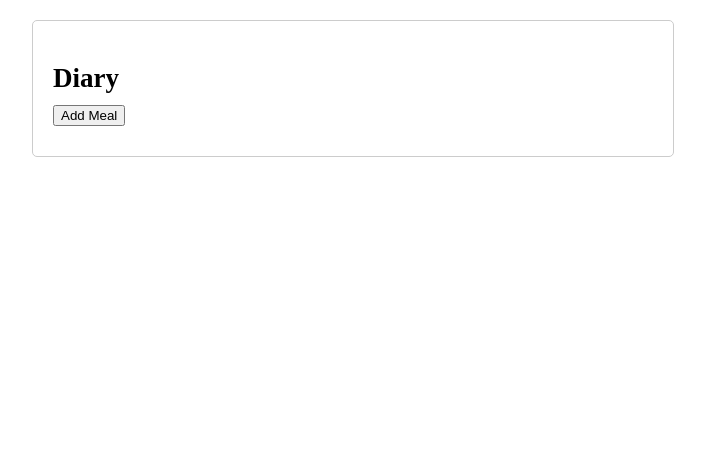
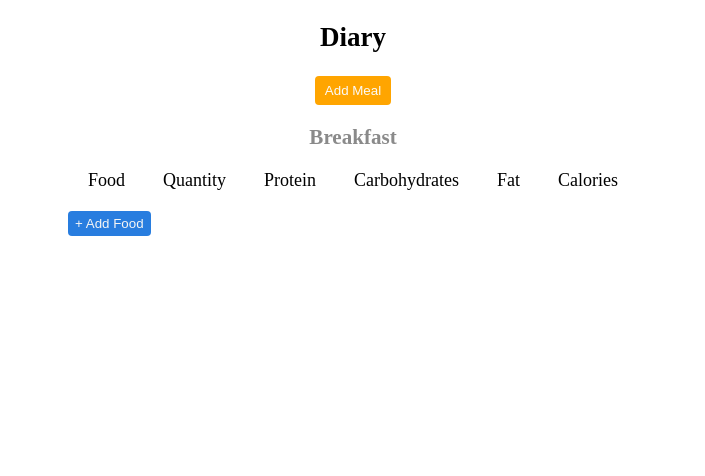
Before and after one commit to git-lavi/MealMaster, a Flask app: page /diary in a window 1280 px wide. Shown: the part 150-626 px from the top of the page, without its empty margins (287-992 px from the left). Run offline with Flask 3, Linux system fonts and the light colour scheme; a user stored in the database is signed in; data comes from the database, SQL or seed files in the repository; both versions use the stored data as it was after the commit; lists and menus that the app fills with data are empty.

Commit message:
add meal completed

```diff
--- a/app.py
+++ b/app.py
@@ -144,22 +144,73 @@ def dashboard():
 @login_required
 def diary():
     current_user = session['username']
-    return render_template("diary.html", current_user=current_user)
+    meals = []
+
+    try:
+        conn, cursor = connect_to_db()
+        cursor.execute("SELECT meal_name from meals WHERE username  = ?", (session['username'],))
+        records = cursor.fetchall()
+        for record in records:
+            meals.append(record[0])
+    except sqlite3.Error as e:
+        flash("Error fetching meals")
+        print("Error in db while fetching meals -", e)
+
+    finally:
+        conn.close()
+
+    return render_template("diary.html", current_user=current_user, meals=meals)
 
 
-@app.route("/food/<food_name>")
-def get_food_nutrition(food_name):
-    url = 'https://trackapi.nutritionix.com/v2/search/instant'
-    headers = {'Content-Type': 'application/x-www-form-urlencoded', 'x-app-id': APP_ID, 'x-app-key': API_KEY}
-    params = {'query': food_name}
+@app.route("/add_meal", methods=['POST'])
+@login_required
+def add_meal():
+    meal_name = request.form.get('meal_name')
+    if not meal_name:
+        flash("Please enter a meal name.", "error")
+        return redirect("/diary")
+    if not meal_name.isalpha():
+        flash("Meal name can only be alphabetical", "error")
+        return redirect("/diary")
 
-    response = requests.get(url, headers=headers, params=params)
-    print("API response: ", response)
-    data = response.json()
+    try:
+        conn, cursor = connect_to_db()
+        cursor.execute("SELECT * FROM meals WHERE username = ? AND meal_name = ?", (session['username'], meal_name))
+        meal_exists = cursor.fetchall()
 
-    branded = data['branded']
+        if meal_exists:
+            flash("This meal already exists!",  "error")
+            return redirect("/diary")
+        else:
+            cursor.execute("INSERT INTO meals (meal_name, username) VALUES (?,?)", (meal_name, session['username']))
+            conn.commit()
+            flash("Meal entered successfully", "success")
 
-    return jsonify(data)
+    except sqlite3.Error as e:
+        print("Error fetching Meals", e)
+        flash("An error occurred while entering meal.", "error")
+        return redirect("/diary")
+
+    finally:
+        if conn:
+            conn.close()
+
+    return redirect("/diary")
+
+
+# @app.route("/food/<food_name>")
+# def get_food_nutrition(food_name):
+#     url = 'https://trackapi.nutritionix.com/v2/search/instant'
+#     headers = {'Content-Type': 'application/x-www-form-urlencoded', 'x-app-id': APP_ID, 'x-app-key': API_KEY}
+#     params = {'query': food_name}
+
+#     response = requests.get(url, headers=headers, params=params)
+#     print("API response: ", response)
+#     data = response.json()
+
+#     branded = data['branded']
+
+#     return jsonify(data)
 
 
 
--- a/static/diary.css
+++ b/static/diary.css
@@ -1,43 +1,104 @@
-/* Add specific styles for the diary page */
 .diary-section {
-    margin-top: 20px;
-    padding: 20px;
-    border: 1px solid #ccc;
-    border-radius: 5px;
-    width: 50%;
-    max-width: 600px;
+    display: flex;
+    flex-direction: column;
+    align-items: center;
 }
 
-.diary-section h2 {
-    margin-bottom: 10px;
+#add-meal-form {
+    display: flex;
+    flex-direction: column;
+    align-items: center;
 }
 
-.food-input {
-    margin-bottom: 10px;
+#add-meal-btn {
+    padding: 7px 10px;
+    border: 0;
+    border-radius: 4px;
+    background-color: orange;
+    color: rgb(250, 250, 250);
+    cursor: pointer;
+    transition-duration: 0.15s;
 }
 
-.food-input label {
-    display: block;
+#add-meal-btn:hover {
+    background-color: rgb(224, 157, 32);
 }
 
-.food-input input[type="text"] {
+#meal-input-overlay {
+    position: fixed;
+    top: 0;
+    left: 0;
+    width: 100%;
+    height: 100%;
+    background-color: rgba(0, 0, 0, 0.5); /* Semi-transparent black overlay */
+    z-index: 999; /* Ensure the overlay is displayed above other content */
+    display: none; /* Initially hidden */
+}
+
+#meal-input {
+    display: none;
+    position: fixed;
+    top: 50%;
+    left: 50%;
+    transform: translate(-50%, -150%);
+    background-color: #e0e0e0;
+    padding: 16px;
+    border-radius: 8px;
+    box-shadow: 0 0 5px rgba(0, 0, 0, 0.2);
+    flex-direction: column;
+    align-items: center;
+}
+
+#meal-input label {
     margin-bottom: 5px;
 }
 
-.food-input button {
-    margin-top: 5px;
-    background-color: #ff6666;
-    color: #fff;
-    border: none;
-    padding: 5px 10px;
+#meal-name {
+    width: 85%;
+    border: 1px solid rgb(116, 116, 116);
+    margin-bottom: 10px;
+    border-radius: 4px;
+}
+
+#meal-submit {
+    background-color: rgb(50, 136, 216);
+    color: whitesmoke;
+    padding: 6px 9px;
+    border: 0;
     border-radius: 3px;
+}
+
+.meal-tables-container {
+    display: flex;
+    margin-top: 20px;
+}
+
+.meal-table-box {
+    display: flex;
+    flex-direction: column;
+    align-items: center;
+}
+
+.meal-table-name {
+    margin: 0;
+    color: #8a8a8a;
+}
+
+.meal-table th {
+    font-weight: 500;
+    padding: 1em;
+}
+
+.add-food-btn {
+    align-self: flex-start;
+    padding: 5px 7px;
+    border: 0;
+    border-radius: 4px;
+    background-color: rgb(40, 125, 223);
+    color: whitesmoke;
     cursor: pointer;
 }
 
-.food-input button:hover {
-    background-color: #ff4d4d;
+.add-food-btn:hover {
+    background-color: rgb(35, 112, 201);
 }
-
-#add-meal-btn {
-    margin-bottom: 10px;
-}
--- a/static/general.css
+++ b/static/general.css
@@ -44,6 +44,14 @@ a {
     text-align: center;
 }
 
+.success {
+    background-color: lightgreen;
+}
+
+.error {
+    background-color: crimson;
+}
+
 /* Optional: Add animation */
 @keyframes fadeOut {
     from { opacity: 1; }
--- a/templates/diary.html
+++ b/templates/diary.html
@@ -14,27 +14,45 @@ Diary - MealMaster
     <form action="/add_meal" method="POST" id="add-meal-form">
         <button type="button" id="add-meal-btn">Add Meal</button>
         <!-- Initially hidden input -->
-        <div id="meal-input" style="display: none;">
+        <div id="meal-input-overlay">
+            <div id="meal-input">
                 <label for="meal-name">Meal Name:</label>
                 <input type="text" id="meal-name" name="meal_name" required>
-            <button type="submit">Submit Meal</button>
+                <button id="meal-submit" type="submit">Submit</button>
+            </div>
         </div>
     </form>
 
-    <table id="meal-table" style="display: none;">
+    {% if meals %}
+
+        {% for meal in meals %}
+
+            <div class="meal-tables-container">
+
+                <div class="meal-table-box">
+                    <h3 class="meal-table-name"> {{ meal }} </h3>
+
+                    <table class="meal-table">
                         <thead>
                             <tr>
-                <th>Meal Name</th>
-                <th>Food Name</th>
-                <th>Quantity (gm)</th>
-                <th>Action</th>
+                                <th>Food</th>
+                                <th>Quantity</th>
+                                <th>Protein</th>
+                                <th>Carbohydrates</th>
+                                <th>Fat</th>
+                                <th>Calories</th>
                             </tr>
                         </thead>
-        <tbody id="meal-body">
-            <!-- Meals to be added dynamically. -->
+                        <tbody>
+
                         </tbody>
                     </table>
-</section>
+                    <button class="add-food-btn">&#43; Add Food</button>
+                </div>
+            </div>
+        {% endfor %}
+    {% endif %}
+
 {% endblock %}
 
 {% block script %}
--- a/templates/layout.html
+++ b/templates/layout.html
@@ -38,11 +38,11 @@
     </header>
 
     <main>
-        {% with messages = get_flashed_messages() %}
+        {% with messages = get_flashed_messages(with_categories=true) %}
             {% if messages %}
                 <div class="flashed-messages">
-                    {% for message in messages %}
-                        <div class="flashed-message">{{ message }}</div>
+                    {% for category, message in messages %}
+                        <div class="flashed-message {{ category }}">{{ message }}</div>
                     {% endfor %}
                 </div>
             {% endif %}
```
Also changed, not shown: static/diary.js (+10 -48 lines), database.db. Lines whose indentation alone changed are shown as unchanged.
